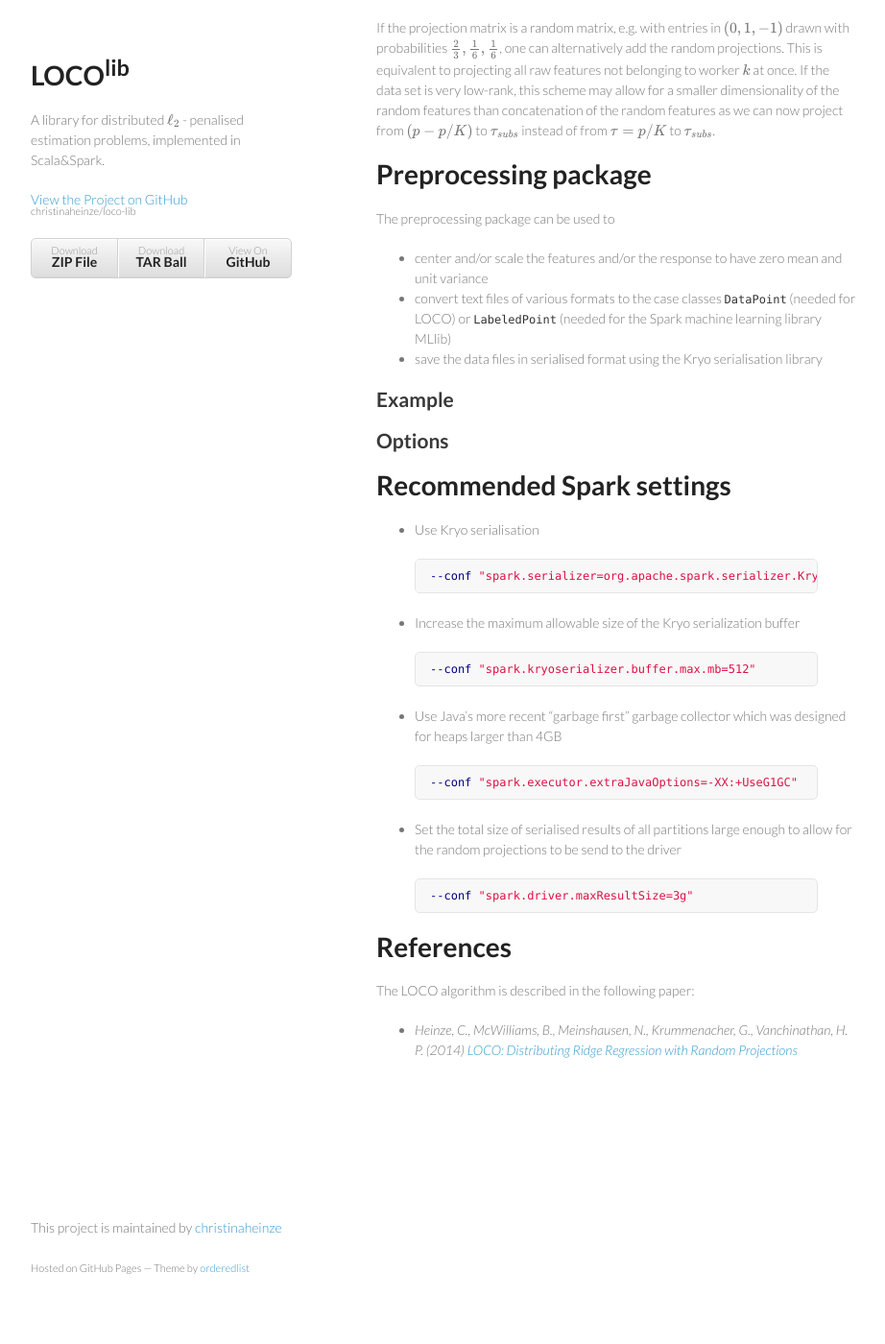
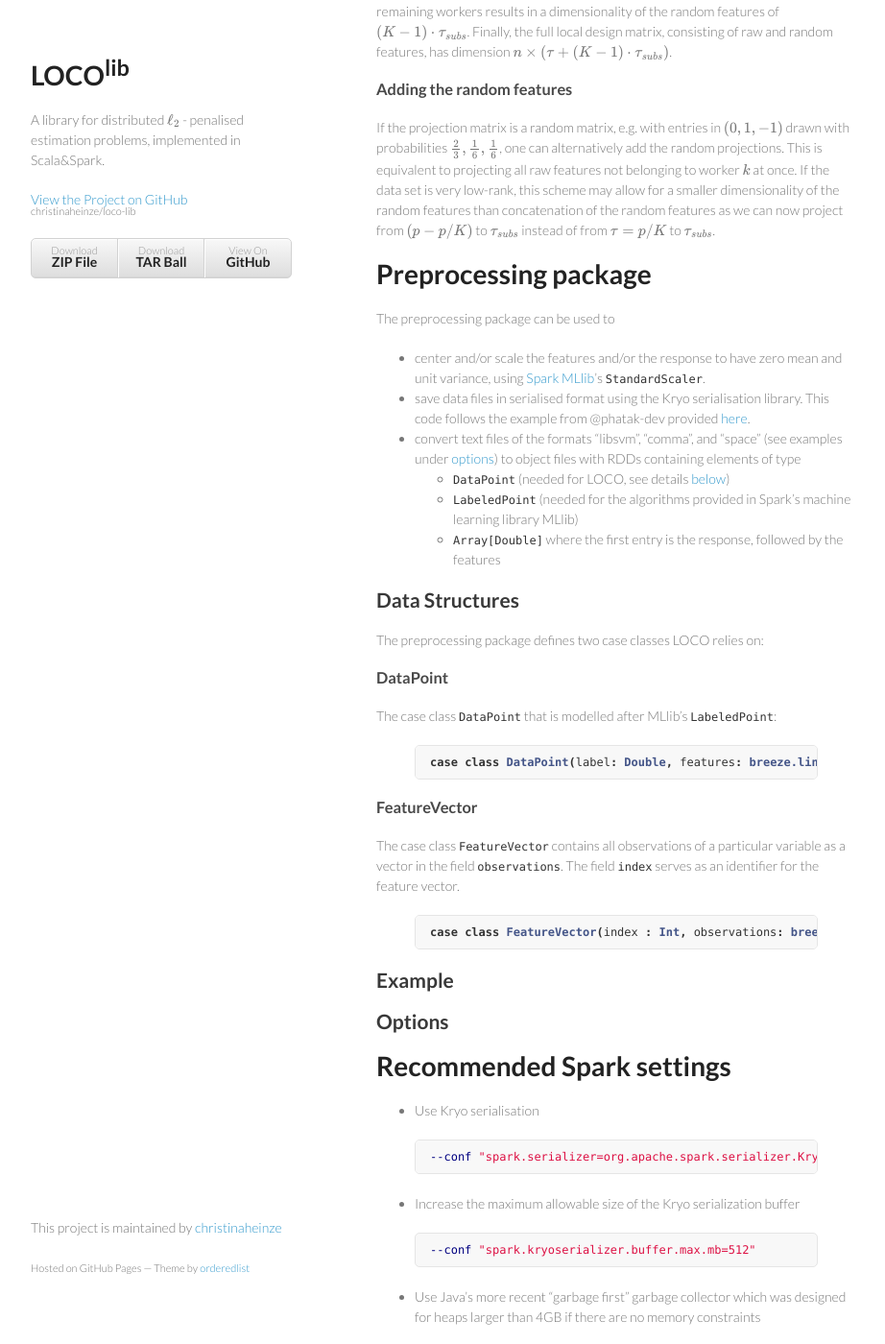
Before and after one commit to christinaheinze/loco-lib, a Jekyll site: the page built from index.md, in a window 1280 px wide and 1400 px high, scrolled down 6467 px. Shown: the whole window at 96% size, without its empty margins (178-1100 px from the left). Built offline with Jekyll 4.4.1, drawn with Linux system fonts in a browser that asks for light colours; formulas are drawn with MathJax 3; some of the changed text lies outside the part shown.

Commit message:
updates to preprocessing

```diff
--- a/_config.yml
+++ b/_config.yml
@@ -1,3 +1,5 @@
 highlighter: pygments
 github: [Repository metadata]
 baseurl: /loco-lib
+gems:
+- jekyll-mentions
--- a/index.md
+++ b/index.md
@@ -37,7 +37,7 @@
 
 and build the package with
 {% highlight bash %}
-cd loco-lib
+cd loco-lib/LOCO
 sbt assembly
 {% endhighlight %}
 
@@ -179,9 +179,9 @@
 
 `CVKind` Can be either "global", "local", or "none"
 
-* "Global" performs the full LOCO algorithm for a provided sequence of regularisation parameters and returns the parameter value yielding the smallest misclassification rate in case of classification and the smallest MSE in case of regression.
+* "global" performs the full LOCO algorithm for a provided sequence of regularisation parameters and returns the parameter value yielding the smallest misclassification rate in case of classification and the smallest MSE in case of regression.
 
-* "Local" finds the optimal regularisation parameters for the local optimisation problems, i.e. the relevant training and test sets are splits of the local design matrices.
+* "local" finds the optimal regularisation parameters for the local optimisation problems, i.e. the relevant training and test sets are splits of the local design matrices.
 
 `kfold` Number of splits to use for cross validation
 
@@ -206,9 +206,27 @@
 # Preprocessing package
 The preprocessing package can be used to
 
-* center and/or scale the features and/or the response to have zero mean and unit variance
-* convert text files of various formats to the case classes `DataPoint` (needed for LOCO) or `LabeledPoint` (needed for the Spark machine learning library MLlib)
-* save the data files in serialised format using the Kryo serialisation library
+* center and/or scale the features and/or the response to have zero mean and unit variance, using [Spark MLlib](http://spark.apache.org/docs/1.2.1/mllib-guide.html)'s [`StandardScaler`](http://spark.apache.org/docs/1.2.1/mllib-feature-extraction.html#standardscaler).
+* save data files in serialised format using the Kryo serialisation library. This code follows the example from @phatak-dev provided [here](http://blog.madhukaraphatak.com/kryo-disk-serialization-in-spark/).
+* convert text files of the formats "libsvm", "comma", and "space" (see examples under [options](#options)) to object files with RDDs containing elements of type
+	- `DataPoint` (needed for LOCO, see details [below](#datapoint))
+	- [`LabeledPoint`](http://spark.apache.org/docs/1.3.0/api/scala/index.html#org.apache.spark.mllib.regression.LabeledPoint) (needed for the algorithms provided in Spark's machine learning library MLlib)
+	- `Array[Double]` where the first entry is the response, followed by the features
+
+## Data Structures
+The preprocessing package defines two case classes LOCO relies on:
+
+### DataPoint
+The case class `DataPoint` that is modelled after MLlib's [`LabeledPoint`](http://spark.apache.org/docs/1.3.0/api/scala/index.html#org.apache.spark.mllib.regression.LabeledPoint):
+{% highlight Scala %}
+case class DataPoint(label: Double, features: breeze.linalg.Vector[Double])
+{% endhighlight %}
+
+### FeatureVector
+The case class `FeatureVector` contains all observations of a particular variable as a vector in the field `observations`. The field `index` serves as an identifier for the feature vector.
+{% highlight Scala %}
+case class FeatureVector(index : Int, observations: breeze.linalg.Vector[Double])
+{% endhighlight %}
 
 ## Example
 
@@ -226,7 +244,7 @@
 {% endhighlight %}
 
 
-*  Use Java's more recent "garbage first" garbage collector which was designed for heaps larger than 4GB
+*  Use Java's more recent "garbage first" garbage collector which was designed for heaps larger than 4GB if there are no memory constraints
 
 {% highlight bash %}
 --conf "spark.executor.extraJavaOptions=-XX:+UseG1GC"
@@ -242,3 +260,8 @@
 The LOCO algorithm is described in the following paper:
 
  * _Heinze, C., McWilliams, B., Meinshausen, N., Krummenacher, G., Vanchinathan, H. P. (2014) [LOCO: Distributing Ridge Regression with Random Projections](http://arxiv.org/abs/1406.3469)_
+
+ Further references:
+
+ * _McCallum, A., Schultz, K., Singh, S. [FACTORIE: Probabilistic Programming via Imperatively Defined Factor Graphs](http://people.cs.umass.edu/~mccallum/papers/factorie-nips09.pdf). Neural Information Processing Systems (NIPS), 2009._
+ * _Shalev-Shwartz, S. and Zhang, T. [Stochastic dual coordinate ascent methods for regularized loss minimization](http://www.jmlr.org/papers/volume14/shalev-shwartz13a/shalev-shwartz13a.pdf). JMLR, 14:567–599, February 2013c._
```
Also changed, not shown: other parts of index.md (+3 -3 lines).
